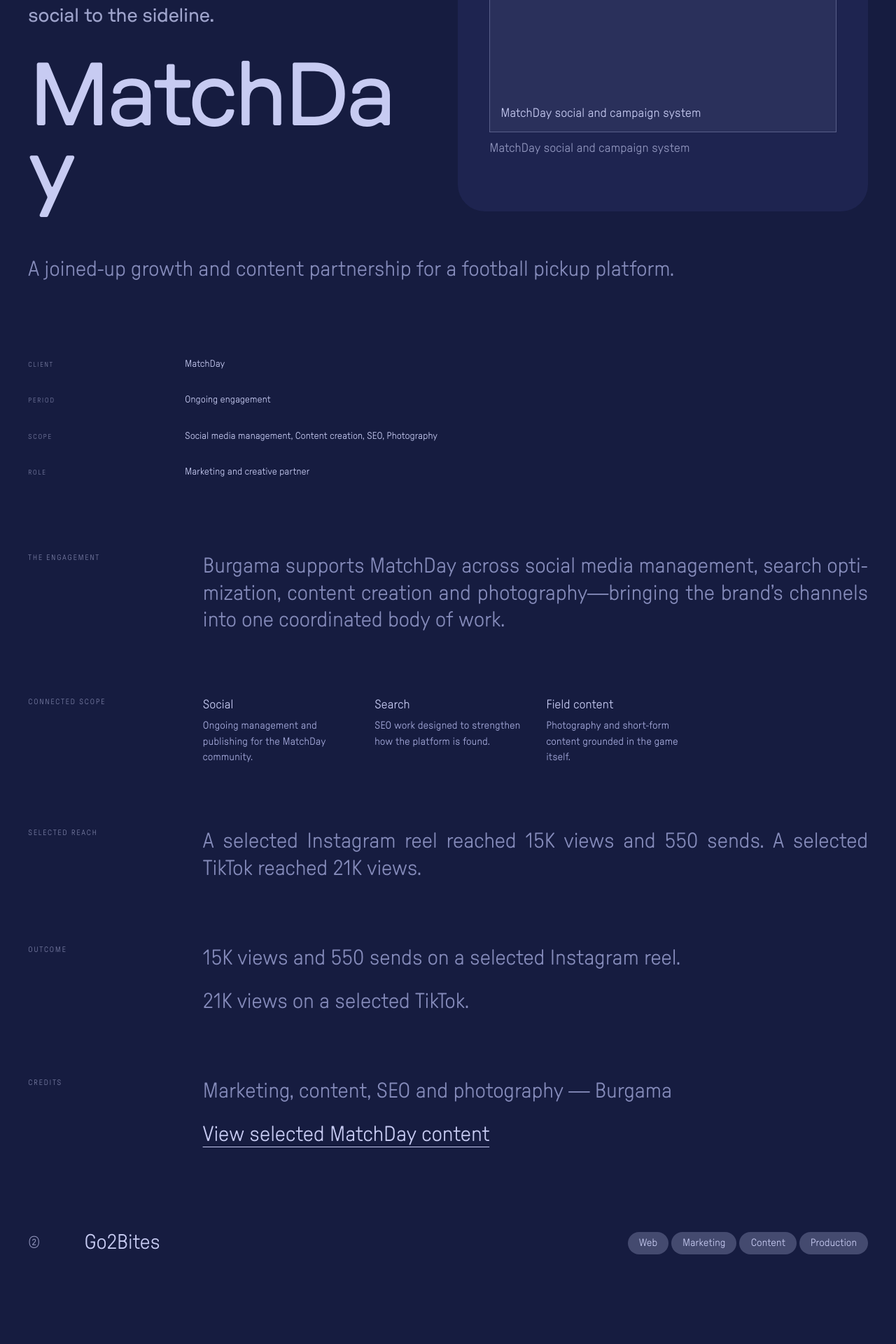
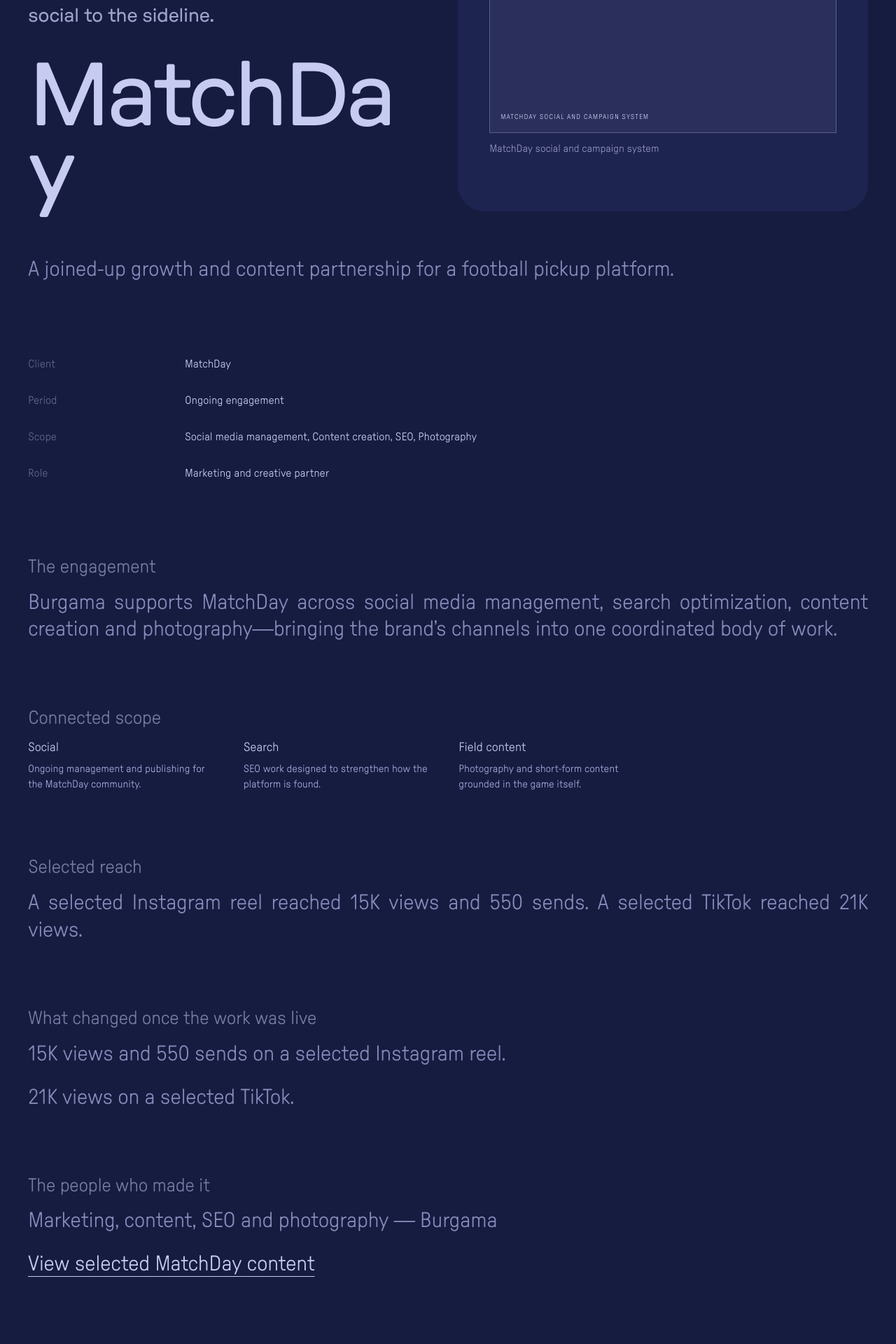
Before and after one commit to cedarandcactus/burgama-site-14.5, a Next.js app: page /work/matchday in a window 1280 px wide. Shown: the part 340-2260 px from the top of the page at 70% size. Built offline with nearby package versions, Linux system fonts and the light colour scheme.

Commit message:
feat: update contact page title and refactor button styles and typography

```diff
--- a/app/contact/page.tsx
+++ b/app/contact/page.tsx
@@ -67,7 +67,7 @@ export default function ContactPage() {
         */}
         <Reveal as="section" aria-labelledby="include-title" className="case-module">
           <h2 id="include-title" className="case-module-title">
-            Useful to include
+            What helps most when you first get in touch
           </h2>
           <div className="case-spec">
             {INCLUDE.map((item) => (
--- a/app/globals.css
+++ b/app/globals.css
@@ -306,10 +306,16 @@
   width: 100%;
 }
 
+/*
+  Captions are real sentences about the work, so they read at reading scale
+  and are set back by tone — not shrunk to 0.625rem tracked caps, which made
+  a description look like a filename.
+*/
 .artifact-caption {
-  font-size: 0.625rem;
-  letter-spacing: 0.12em;
-  text-transform: uppercase;
+  font-size: clamp(0.9375rem, 1.05vw, 1.0625rem);
+  line-height: 1.45;
+  letter-spacing: -0.005em;
+  text-transform: none;
   color: color-mix(in srgb, var(--ink) 52%, transparent);
 }
 
@@ -381,12 +387,19 @@
   border-bottom: 1px solid var(--rule);
 }
 
+/*
+  Was 0.6875rem tracked uppercase — an eyebrow label. Now the same muted
+  body-scale title treatment as `.case-module-title`, since it does the same
+  job (naming a section in language that can live on the page).
+*/
 .poster-label {
-  font-size: 0.6875rem;
-  line-height: 1.2;
-  letter-spacing: 0.14em;
-  text-transform: uppercase;
-  color: var(--ink);
+  font-size: clamp(1.25rem, 2.1vw, 2.125rem);
+  line-height: 1.24;
+  letter-spacing: -0.015em;
+  font-weight: 400;
+  text-transform: none;
+  /* Titles are softened by tone, not size. */
+  color: color-mix(in srgb, var(--ink) 55%, transparent);
 }
 
 .poster-label-mid {
@@ -809,13 +822,6 @@
   }
 }
 
-/* Small text keeps the mono face — the counterweight to the big prose. */
-.poster-label,
-.artifact-caption,
-.artifact-slug,
-.case-module-title,
-.case-spec-label,
-.case-spec-value,
 /*
   These columns hold REAL CONTENT — the four disciplines, each a heading with
   its own sentence of copy. They were being rendered as 10px tracked
@@ -824,10 +830,16 @@
   buried actual writing under a utility treatment.
 
   Now: sentence-case sans titles at reading scale, and body copy at a size
-  someone can actually read. Mono is reserved for genuine utility text
-  (spec labels and values), which is the contrast the system depends on.
-  This block previously overrode the sizes set earlier in the file — source
-  order was winning silently, so both declarations had to be reconciled here.
+  someone can actually read.
+
+  SCOPED TO THIS SELECTOR ONLY — and it must stay that way. This used to be a
+  seven-selector group that also caught `.poster-label`, `.artifact-caption`,
+  `.artifact-slug`, `.case-module-title`, `.case-spec-label` and
+  `.case-spec-value`, pinning them all to one size from further down the
+  file. That silently beat the sizes those classes set for themselves above:
+  the section titles were computing to 17px instead of the ~34px their own
+  clamp asked for, which the browser caught and reading the CSS did not.
+  Each of those classes now owns its own size; do not re-group them here.
 */
 .page-hero-column-title {
   font-family: var(--font-sans);
@@ -845,80 +857,102 @@
 }
 
 /* ------------------------------------------------------------------
-   Pill buttons — three sizes, from the reference
-
-   Fully rounded (`border-radius: 999px`), a deliberate exception to the
-   site's uniform 10px corner: the reference's controls are pills, and the
-   global rules call for fully rounded buttons while also insisting that
-   button geometry stays on buttons — so no image, panel or section inherits
-   this radius.
-
-   Periwinkle fill with a navy label — the same inversion the site already
-   uses for hover, so a control reads as part of the system rather than as a
-   new colour.
-
-   SIZE classes are `.pill-sm` / default / `.pill-wide`, differing in padding
-   only — same radius, same family. TONE classes are separate, below.
+   Buttons — ONE rectangular family, three sizes
+
+   GEOMETRY: rectangular with only slight corner rounding
+   (`var(--radius-module)`, 10px). NOT pills, capsules or fully rounded.
+   This replaces the earlier `border-radius: 999px` pill treatment — the
+   buttons+titles rules are explicit that the size changes and the geometry
+   does not, so every size below shares this one radius. Renamed from
+   `.pill` to `.btn` deliberately: leaving "pill" on a rectangle would have
+   the codebase describing the opposite of what it renders.
+
+   TYPOGRAPHY: buttons are NOT a separate small UI layer. Labels sit at the
+   same scale as adjacent primary text, regular weight, sentence case, no
+   tracking, never uppercase metadata. That is why even `.btn-sm` has a 1rem
+   floor rather than the 0.9375rem it used to carry.
+
+   Periwinkle fill with a navy label — the inversion the site already uses
+   for hover, so a control reads as part of the system, not a new colour.
+
+   SIZE classes (`.btn-sm` / default / `.btn-wide` / `.btn-big`) change
+   padding and label size only. TONE classes are separate, below.
 ------------------------------------------------------------------ */
 
-.pill {
+.btn {
   display: inline-flex;
   align-items: center;
   justify-content: center;
   gap: 0.5rem;
   border: 0;
-  border-radius: 999px;
-  padding: 0.6rem 1.35rem;
-  /* Mid step of the ink family — the reference's middle "Button" tone. The
-     palest step is `.pill-strong`, the recessed one `.pill-muted`. */
+  border-radius: var(--radius-module);
+  padding: 0.7rem 1.35rem;
+  /* Mid step of the ink family. The palest is `.btn-strong`, the recessed
+     one `.btn-muted`. */
   background: var(--ink-mid);
   color: var(--paper);
   font-family: var(--font-sans);
   font-size: 1.0625rem;
-  line-height: 1.2;
+  line-height: 1.25;
   letter-spacing: -0.01em;
+  text-transform: none;
   cursor: pointer;
   transition: transform var(--dur-med) var(--ease-smooth);
 }
 
-.pill-sm {
-  padding: 0.45rem 1rem;
-  font-size: 0.9375rem;
+/*
+  Category size — a smaller physical BLOCK, not smaller typography. The
+  padding tightens; the label only drops to 1rem, which is still reading
+  size. Shrinking this into 0.75rem tracked caps is the exact "categories as
+  tiny metadata" failure the rules prohibit.
+*/
+.btn-sm {
+  padding: 0.5rem 0.9rem;
+  font-size: 1rem;
 }
 
 /* Wide is extra horizontal padding only — same height, same radius. */
-.pill-wide {
+.btn-wide {
   padding-inline: 2.25rem;
 }
 
 /*
+  The BIG FAT primary action: same rectangle, same slight radius, much more
+  mass. Substantial height and a noticeably large label — the label grows
+  with the block rather than staying at UI size inside a big shape.
+*/
+.btn-big {
+  padding: clamp(1rem, 2.2vw, 1.5rem) clamp(1.5rem, 3vw, 2.5rem);
+  font-size: clamp(1.25rem, 2vw, 1.75rem);
+}
+
+/*
   TONE IS SEPARATE FROM SIZE — this matters.
 
-  The reference shows its three controls in three different tones, but the
-  global rules say the wide variant exists only to carry longer labels. So
-  tone must not ride on `.pill-wide`, or "long label" and "more emphasis"
-  become the same decision and the vocabulary collapses. Size classes
-  (`.pill-sm` / `.pill-wide`) change geometry only; these change tone only,
+  The reference shows three controls in three tones, but the wide variant
+  exists only to carry longer labels. If tone rode on `.btn-wide`, "long
+  label" and "more emphasis" would become one decision and the vocabulary
+  would collapse. Size classes change geometry only; these change tone only,
   and any tone composes with any size.
 
-  All three are tonal steps of the SAME periwinkle family, which is what
-  keeps the cluster inside the two-colour rule. The label is navy on the two
-  solid fills and periwinkle on the translucent one — on a 26% fill over a
-  deep navy ground, a navy label would be unreadable.
-*/
-.pill-muted {
+  All are tonal steps of the SAME periwinkle family, keeping the cluster
+  inside the two-colour rule. The label is navy on the solid fills and
+  periwinkle on the translucent one — on a 26% fill over deep navy, a navy
+  label would be unreadable.
+*/
+.btn-muted {
   background: color-mix(in srgb, var(--ink) 26%, transparent);
   color: var(--ink);
 }
 
 /* The palest step. For the one control that should carry the most weight. */
-.pill-strong {
+.btn-strong {
   background: var(--ink);
   color: var(--paper);
 }
 
-.pill:hover,
-.pill:focus-visible {
+.btn:hover,
+.btn:focus-visible {
   transform: translateY(-1px);
 }
 
@@ -932,12 +966,12 @@
 }
 
 @media (prefers-reduced-motion: reduce) {
-  .pill {
+  .btn {
     transition: none;
   }
 
-  .pill:hover,
-  .pill:focus-visible {
+  .btn:hover,
+  .btn:focus-visible {
     transform: none;
   }
 }
@@ -1016,37 +1050,60 @@
   }
 }
 
+/*
+  Spec rows. The label was 0.625rem tracked caps against a 0.875rem value —
+  two separate tiny UI sizes. Both now sit at reading scale, and the label is
+  distinguished by TONE alone, which is the hierarchy the rules ask for
+  (opacity/position, never shrinking the type).
+*/
 .case-spec-label {
-  font-size: 0.625rem;
-  letter-spacing: 0.14em;
-  text-transform: uppercase;
-  color: color-mix(in srgb, var(--ink) 52%, transparent);
+  font-size: clamp(1rem, 1.15vw, 1.125rem);
+  line-height: 1.45;
+  letter-spacing: -0.005em;
+  text-transform: none;
+  /*
+    Measured in the browser: at equal size, a 58% label against a 100% value
+    was too close to read as a label — the row lost its structure. Since size
+    can no longer carry the distinction, tone has to do all of it, so this
+    steps down further than it otherwise would.
+  */
+  color: color-mix(in srgb, var(--ink) 42%, transparent);
 }
 
 .case-spec-value {
-  font-size: 0.875rem;
-  line-height: 1.6;
+  font-size: clamp(1rem, 1.15vw, 1.125rem);
+  line-height: 1.45;
+  letter-spacing: -0.005em;
   color: var(--ink);
 }
 
-/* Body sections: a tiny caps label in the margin, prose in the main column. */
+/*
+  Body sections. Previously a 14rem margin column holding a tiny caps label
+  beside the prose. The title is now at body scale, so a narrow margin column
+  can no longer hold it — and the rules want the title integrated into the
+  composition rather than parked in the gutter as a label. Single column,
+  title stacked above its prose.
+*/
 .case-module {
   display: grid;
   grid-template-columns: 1fr;
-  gap: clamp(0.75rem, 2vw, 2rem);
-}
-
-@media (min-width: 860px) {
-  .case-module {
-    grid-template-columns: 14rem minmax(0, 1fr);
-  }
-}
-
+  gap: clamp(0.5rem, 1.2vw, 1rem);
+}
+
+/*
+  TITLES: same general scale as the primary text they sit with, softened by
+  tone rather than shrunk. This was 0.6875rem tracked uppercase — a separate
+  tiny heading layer, which the rules prohibit outright. It now reads as
+  muted editorial text one step under the body it introduces.
+*/
 .case-module-title {
-  font-size: 0.6875rem;
-  letter-spacing: 0.14em;
-  text-transform: uppercase;
+  font-size: clamp(1.25rem, 2.1vw, 2.125rem);
+  line-height: 1.24;
+  letter-spacing: -0.015em;
+  font-weight: 400;
+  text-transform: none;
   color: color-mix(in srgb, var(--ink) 55%, transparent);
+  text-wrap: pretty;
 }
 
 /*
@@ -1275,14 +1332,14 @@
 }
 
 /*
-  Index rows fill with ink on hover and flip their text to paper. The pills
-  inside are translucent ink with an ink label, which on an ink-filled row
-  would be ink-on-ink — invisible. Measured and confirmed, so on hover the
-  cluster inverts to translucent paper with a paper label, keeping the same
-  recessed relationship against the new background.
-*/
-.artifact-index-row:hover .pill-muted,
-.artifact-index-row:focus-visible .pill-muted {
+  Index rows fill with ink on hover and flip their text to paper. The
+  category buttons inside are translucent ink with an ink label, which on an
+  ink-filled row would be ink-on-ink — invisible. Measured and confirmed, so
+  on hover the cluster inverts to translucent paper with a paper label,
+  keeping the same recessed relationship against the new background.
+*/
+.artifact-index-row:hover .btn-muted,
+.artifact-index-row:focus-visible .btn-muted {
   background: color-mix(in srgb, var(--paper) 20%, transparent);
   color: var(--paper);
 }
@@ -1551,12 +1608,16 @@ a.action-quiet:hover .action-arrow {
   font-weight: 400;
 }
 
-/* Small caps label, used for column headings and meta rows. */
+/*
+  Was a small tracked-caps label utility. The rules forbid a separate tiny UI
+  typography layer, so it is now simply reading-scale sans. Kept as a utility
+  because the skip link and some legacy modules still reference it.
+*/
 @utility t-ui {
-  font-size: 0.75rem;
-  line-height: 1.2;
-  letter-spacing: 0.08em;
-  text-transform: uppercase;
+  font-size: 1rem;
+  line-height: 1.35;
+  letter-spacing: -0.005em;
+  text-transform: none;
   font-weight: 400;
 }
 
@@ -2283,9 +2344,11 @@ a.footer-link:focus-visible {
 }
 
 .footer-note {
-  font-size: 0.75rem;
-  letter-spacing: 0.08em;
-  text-transform: uppercase;
+  /* Reading scale, set back by tone — was 0.75rem tracked caps. */
+  font-size: clamp(0.9375rem, 1.05vw, 1.0625rem);
+  line-height: 1.45;
+  letter-spacing: -0.005em;
+  text-transform: none;
 }
 
 .premise-bridge {
--- a/app/work/[slug]/page.tsx
+++ b/app/work/[slug]/page.tsx
@@ -88,7 +88,7 @@ export default async function ProjectPage({
         <ProjectModules modules={project.contentModules} />
 
         <Reveal as="section" aria-label="Outcome" className="case-module">
-          <h2 className="case-module-title">Outcome</h2>
+          <h2 className="case-module-title">What changed once the work was live</h2>
           <div className="case-module-body">
             {project.outcomes.map((outcome) => (
               <p key={outcome}>{outcome}</p>
@@ -97,7 +97,7 @@ export default async function ProjectPage({
         </Reveal>
 
         <Reveal as="section" aria-label="Credits" className="case-module">
-          <h2 className="case-module-title">Credits</h2>
+          <h2 className="case-module-title">The people who made it</h2>
           <div className="case-module-body">
             {project.credits.map((credit) => (
               <p key={credit.role}>
--- a/components/category-cluster.tsx
+++ b/components/category-cluster.tsx
@@ -1,16 +1,21 @@
 /**
- * Category cluster — disciplines as a tight bunch of small pills.
+ * Category cluster — disciplines as a tight bunch of small rectangular
+ * category buttons.
  *
  * Replaces the `Brand · Digital · Motion` metadata line. The global rules
  * prohibit that dot-joined tracked list as passive text under a title and say
  * that when those concepts must appear they use the category-button
- * vocabulary. So this reuses the existing `.pill` primitives rather than
+ * vocabulary. So this reuses the existing `.btn` primitives rather than
  * introducing a chip/tag/badge that does the same job.
+ *
+ * These are `.btn-sm`, which is a smaller BLOCK — the label stays at reading
+ * size. The rules are explicit that categories are actual graphic elements,
+ * not tiny metadata typography, so this must never be shrunk into caps.
  *
  * Rendered as SPANS, not buttons or links. These clusters sit inside the
  * row-level `<a>` of an index, and nesting interactive elements inside an
- * anchor is invalid HTML — the row is the click target, the pills are its
- * labels. `.pill-muted` keeps them recessed so they never out-shout the
+ * anchor is invalid HTML — the row is the click target, these are its
+ * labels. `.btn-muted` keeps them recessed so they never out-shout the
  * project name, which the rules want to hold the authority in a work index.
  *
  * Gaps are deliberately small (rules: "tight clusters", "several little
@@ -29,7 +34,7 @@ export function CategoryCluster({
   return (
     <span className={className ? `category-cluster ${className}` : 'category-cluster'}>
       {items.map((item) => (
-        <span key={item} className="pill pill-sm pill-muted">
+        <span key={item} className="btn btn-sm btn-muted">
           {item}
         </span>
       ))}
--- a/components/work-index.tsx
+++ b/components/work-index.tsx
@@ -11,7 +11,7 @@ import { type Project } from '@/lib/projects'
  * cluster — and away from the `01 / title / dot-joined metadata / year /
  * hairline` row, which is the exact structure the rules call out as generic
  * CMS UI. The hairline is gone (see `--rule`), the number is a dingbat glyph,
- * and the disciplines are a tight pill cluster.
+ * and the disciplines are a tight cluster of category buttons.
  *
  * The year was dropped. It is a CMS field that was being rendered only
  * because it exists: it did not help navigation, understanding or
```
Also changed, not shown: app/studio/page.tsx (+19 -8 lines), components/home-index.tsx (+6 -1 lines), components/liquid-email.tsx (+12 -3 lines).
